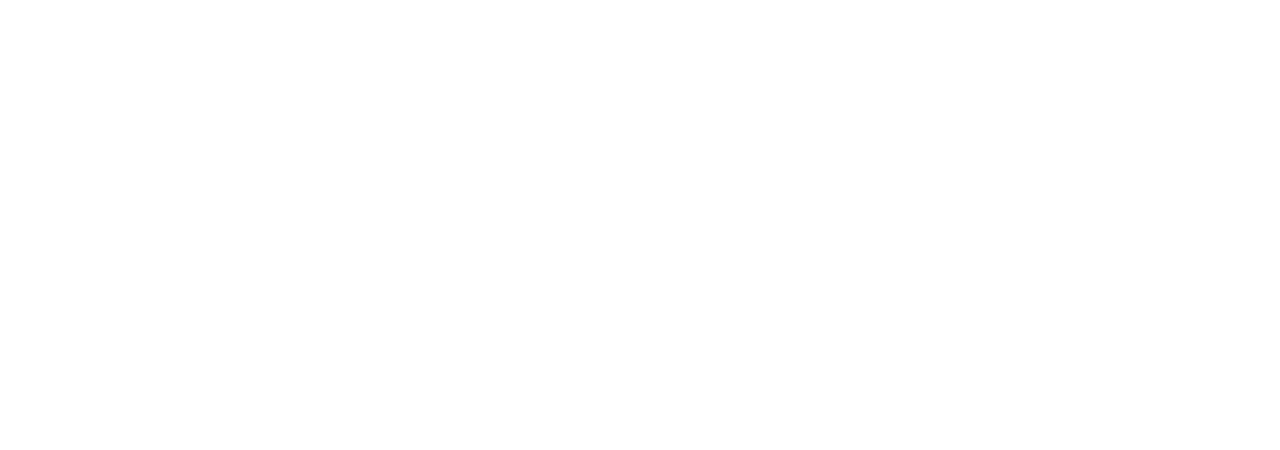
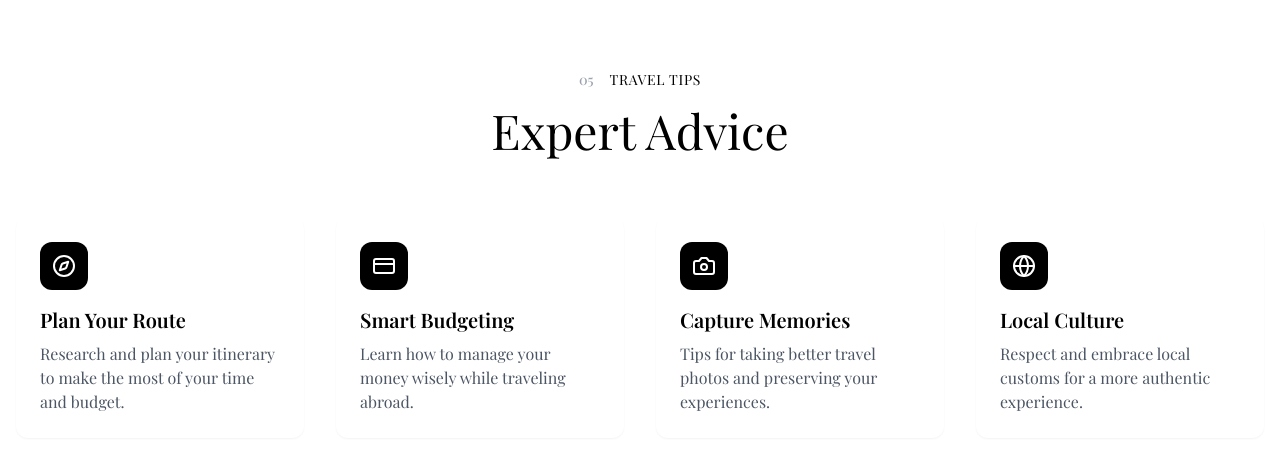
Before and after one commit to GauRav-sINGh123/JetAway, a Next.js app: page / in a window 1280 px wide. Shown: the part 3756-4206 px from the top of the page. Before the commit the page ends 3730 px from the top, so only its background shows below. Built offline with nearby package versions, Linux system fonts and the light colour scheme; a web font is replaced by a local one.

Commit message:
Travel Tips Section

```diff
--- a/src/app/page.tsx
+++ b/src/app/page.tsx
@@ -1,4 +1,4 @@
-import {Hero,FeaturedPosts,DestinationsSection,TravelGuidesSection,GallerySection} from '@/components/index';
+import {Hero,FeaturedPosts,DestinationsSection,TravelGuidesSection,GallerySection,TravelTipsSection} from '@/components/index';
 
 export default function Home() {
   return (
@@ -8,6 +8,7 @@
      <DestinationsSection/>
      <TravelGuidesSection/>
      <GallerySection/>
+     <TravelTipsSection/>
     </div>
   );
 }
--- /dev/null
+++ b/src/components/Sections/TravelTips/TipCard.tsx
@@ -0,0 +1,29 @@
+"use client";
+
+import { motion } from "framer-motion";
+import { LucideIcon } from "lucide-react";
+
+interface TipCardProps {
+  icon: LucideIcon;
+  title: string;
+  description: string;
+  index: number;
+  inView: boolean;
+}
+
+export function TipCard({ icon: Icon, title, description, index, inView }: TipCardProps) {
+  return (
+    <motion.div
+      initial={{ opacity: 0, y: 20 }}
+      animate={inView ? { opacity: 1, y: 0 } : {}}
+      transition={{ duration: 0.5, delay: index * 0.1 }}
+      className="bg-white p-6 rounded-lg shadow-sm"
+    >
+      <div className="w-12 h-12 bg-black text-white rounded-lg flex items-center justify-center mb-4">
+        <Icon className="w-6 h-6" />
+      </div>
+      <h3 className="text-xl font-semibold mb-2">{title}</h3>
+      <p className="text-gray-600">{description}</p>
+    </motion.div>
+  );
+}
--- /dev/null
+++ b/src/components/Sections/TravelTips/TravelTipsSection.tsx
@@ -0,0 +1,52 @@
+"use client";
+
+import { useInView } from "react-intersection-observer";
+import { SectionHeading } from "@/components/ui/section-heading";
+import { TipCard } from "./TipCard";
+import { Compass, CreditCard, Camera, Globe } from "lucide-react";
+
+const tips = [
+  {
+    icon: Compass,
+    title: "Plan Your Route",
+    description: "Research and plan your itinerary to make the most of your time and budget."
+  },
+  {
+    icon: CreditCard,
+    title: "Smart Budgeting",
+    description: "Learn how to manage your money wisely while traveling abroad."
+  },
+  {
+    icon: Camera,
+    title: "Capture Memories",
+    description: "Tips for taking better travel photos and preserving your experiences."
+  },
+  {
+    icon: Globe,
+    title: "Local Culture",
+    description: "Respect and embrace local customs for a more authentic experience."
+  }
+];
+
+export function TravelTipsSection() {
+  const [ref, inView] = useInView({
+    triggerOnce: true,
+    threshold: 0.1,
+  });
+
+  return (
+    <section ref={ref} className="py-24 bg-white">
+      <div className="container mx-auto px-4">
+        <div className="text-center mb-16">
+          <SectionHeading number="05" title="TRAVEL TIPS" centered />
+          <h2 className="text-4xl md:text-5xl mt-4 mb-6">Expert Advice</h2>
+        </div>
+        <div className="grid grid-cols-1 md:grid-cols-2 lg:grid-cols-4 gap-8">
+          {tips.map((tip, index) => (
+            <TipCard key={tip.title} {...tip} index={index} inView={inView} />
+          ))}
+        </div>
+      </div>
+    </section>
+  );
+}
--- a/src/components/index.ts
+++ b/src/components/index.ts
@@ -4,6 +4,6 @@
 import { DestinationsSection } from "./Sections/DestinationSection/DestinationsSection";
 import { TravelGuidesSection } from "./Sections/TravelGuideSection/TravelGuidesSection";
 import { GallerySection } from "./Sections/GallerySection/GallerySection";
+import { TravelTipsSection } from "./Sections/TravelTips/TravelTipsSection";
 
-
-export {Navbar,Hero,FeaturedPosts,DestinationsSection,TravelGuidesSection,GallerySection}
+export {Navbar,Hero,FeaturedPosts,DestinationsSection,TravelGuidesSection,GallerySection,TravelTipsSection}
```
